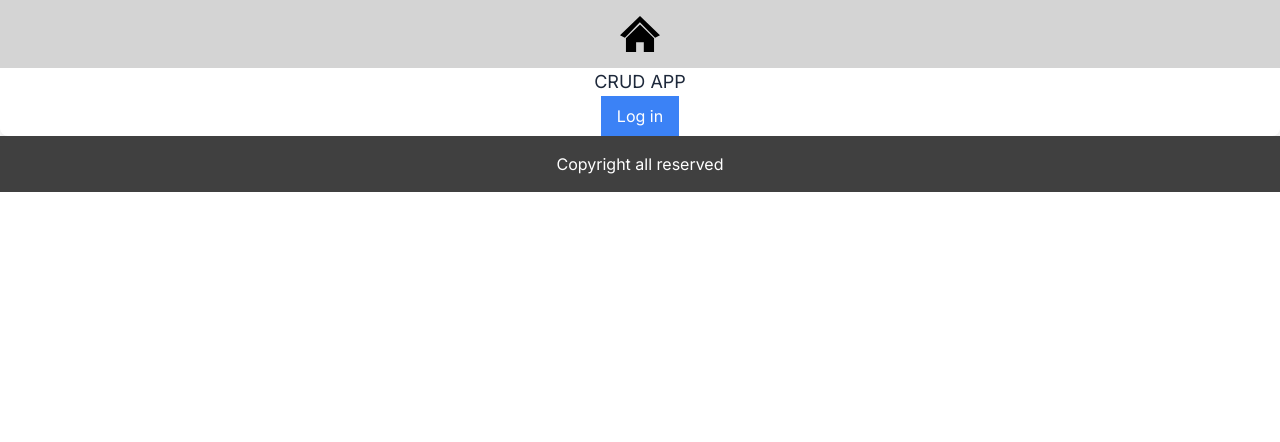
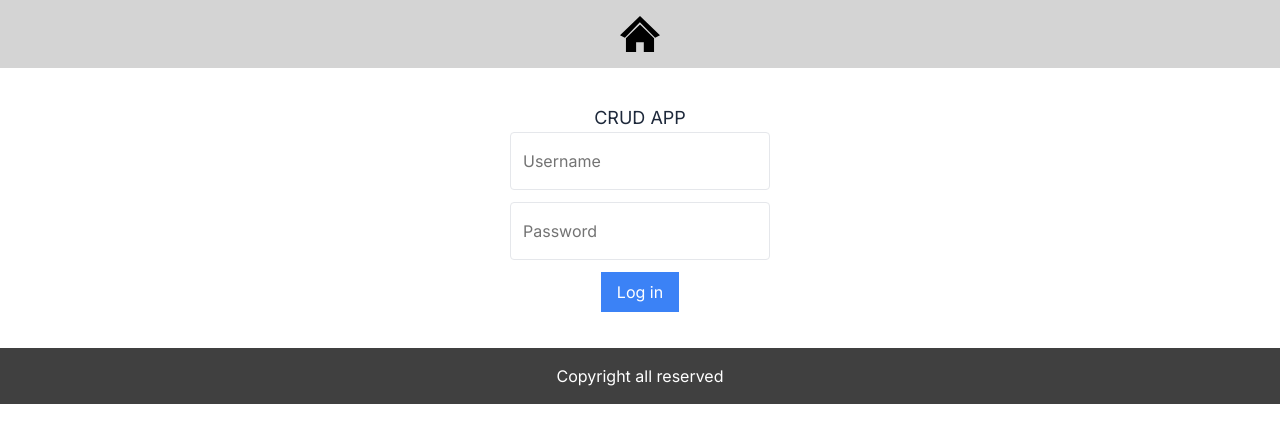
Before and after one commit to Dayanna452/crud-frontend, a Next.js app: page / in a window 1280 px wide. Shown: the top 442 px of the page. Built offline with nearby package versions, Linux system fonts and the light colour scheme.

Commit message:
login form inputs

```diff
--- a/src/components/atoms/Input/input.component.tsx
+++ b/src/components/atoms/Input/input.component.tsx
@@ -1,6 +1,22 @@
+import { InputProps } from './input.interface'
 
-export const Input = () => {
+export const Input = ({ label, placeholder='placdeholder',value, id, type, ...props }: InputProps) => {
   return (
-    <div>Input</div>
+    <div className='relative mb-3'>
+      <input
+        type={type}
+        className='peer m-0 block h-[58px] w-full rounded border border-solid border-secondary-500 bg-transparent bg-clip-padding px-3 py-4 text-base font-normal leading-tight text-neutral-700 transition duration-200 ease-linear placeholder:text-transparent focus:border-primary focus:pb-[0.625rem] focus:pt-[1.625rem] focus:text-neutral-700 focus:outline-none peer-focus:text-primary dark:border-neutral-400 dark:text-white dark:autofill:shadow-autofill dark:focus:border-primary dark:peer-focus:text-primary [&:not(:placeholder-shown)]:pb-[0.625rem] [&:not(:placeholder-shown)]:pt-[1.625rem]'
+        id={id}
+        value={value}
+        placeholder={placeholder}
+        {...props}
+      />
+      <label
+        htmlFor={id}
+        className='pointer-events-none absolute left-0 top-0 origin-[0_0] border border-solid border-transparent px-3 py-4 text-neutral-500 transition-[opacity,_transform] duration-200 ease-linear peer-focus:-translate-y-2 peer-focus:translate-x-[0.15rem] peer-focus:scale-[0.85] peer-focus:text-primary peer-[:not(:placeholder-shown)]:-translate-y-2 peer-[:not(:placeholder-shown)]:translate-x-[0.15rem] peer-[:not(:placeholder-shown)]:scale-[0.85] motion-reduce:transition-none dark:text-neutral-400 dark:peer-focus:text-primary'
+      >
+        {label}
+      </label>
+    </div>
   )
 }
--- a/src/components/templates/LoginForm/loginform.component.tsx
+++ b/src/components/templates/LoginForm/loginform.component.tsx
@@ -1,11 +1,14 @@
 'use-client'
 import { Button } from 'app/components/atoms/Button'
+import { Input } from 'app/components/atoms/Input/input.component'
 import Link from 'next/link'
 
 export const LoginForm = () => {
   return (
-    <div className='flex justify-center items-center rounded-lg shadow-inner shadow-xl flex-col'>
+    <div className='flex justify-center items-center rounded-lg my-9 flex-col'>
       <h3 className='text-lg text-slate-800'>CRUD APP</h3>
+      <Input label='Username' id='username' type='text' value='' />
+      <Input label='Password' id='password' type='password' value='' />
       <Link href='/list'>
         <Button>Log in</Button>
       </Link>
```
Also changed, not shown: src/components/atoms/Input/input.interface.ts (+7 -0 lines).
